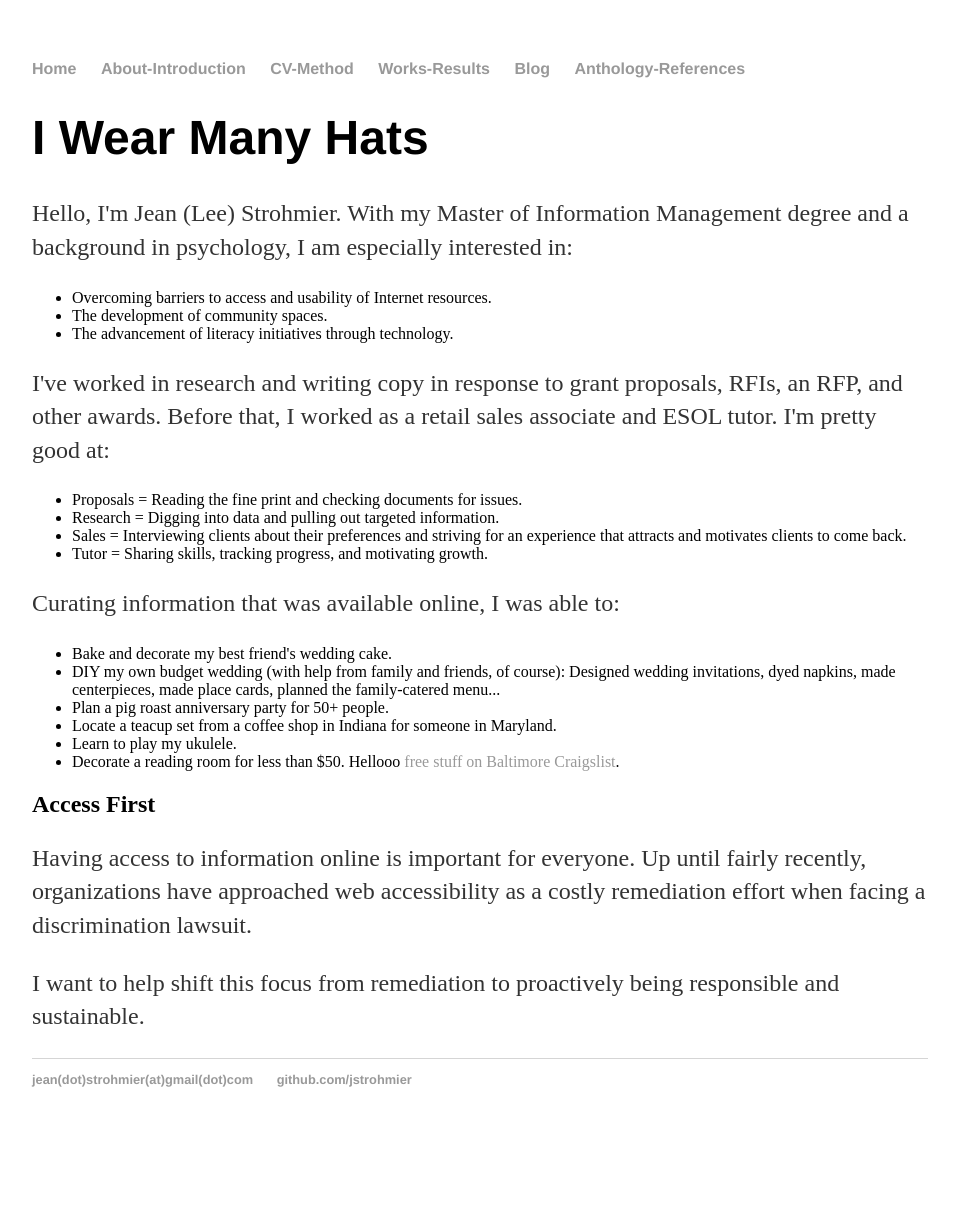
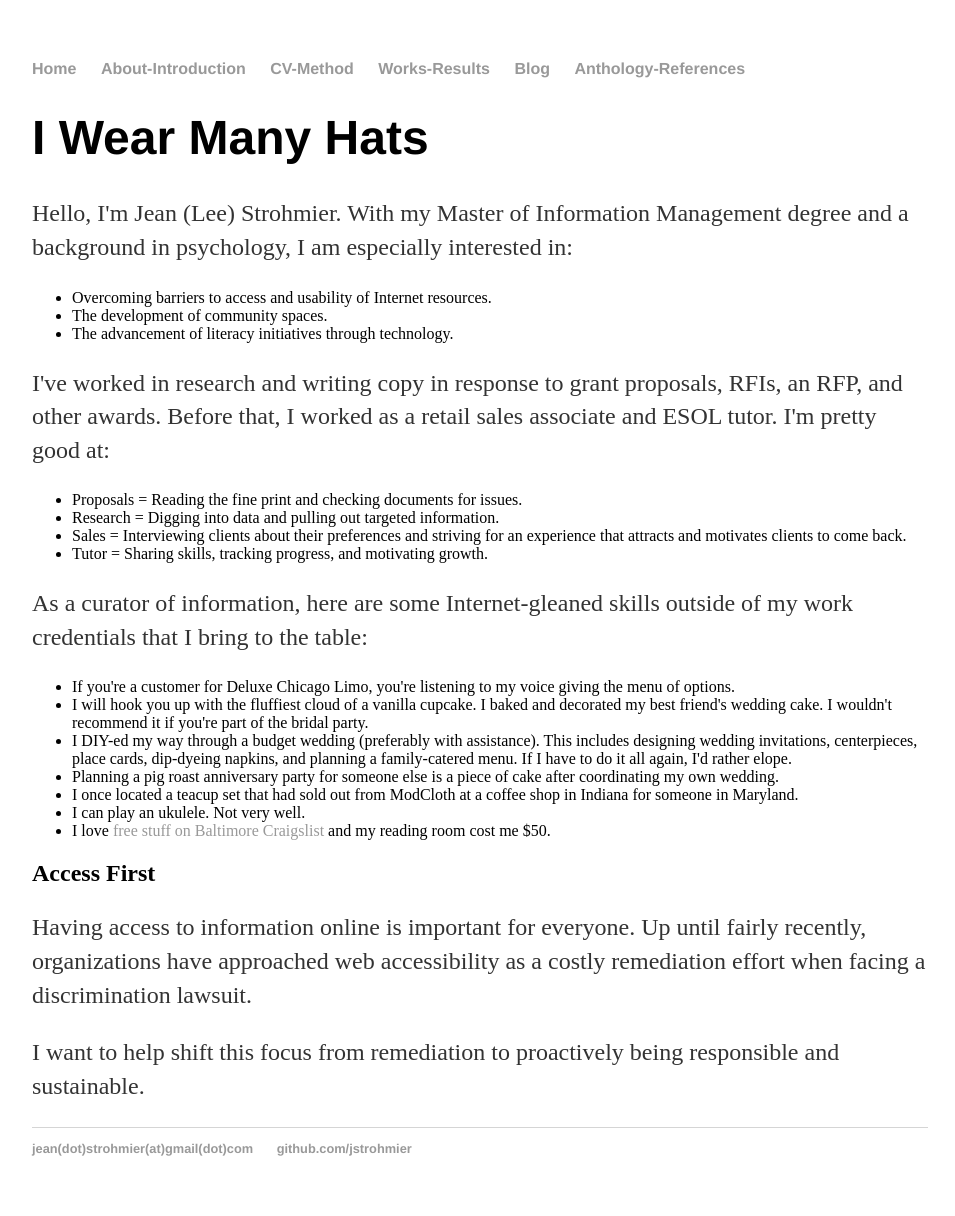
Before and after one commit to JStrohmier/jstrohmier.github.io, a Jekyll site: the page built from about/index.html, in a window 1280 px wide. Shown: the whole page, without its empty margins (160-1115 px from the left). Built offline with Jekyll 4.4.1, drawn with Linux system fonts in a browser that asks for light colours; before the commit the page ends 1147 px from its top, so only the background shows below that.

Commit message:
Update index.html

```diff
--- a/about/index.html
+++ b/about/index.html
@@ -18,14 +18,15 @@ title: Jean Strohmier | A little more about me.
 		<li>Sales = Interviewing clients about their preferences and striving for an experience that attracts and motivates clients to come back.</li>
 		<li>Tutor = Sharing skills, tracking progress, and motivating growth.</li>
 	</ul>
-	<p>Curating information that was available online, I was able to:</p>
+	<p>As a curator of information, here are some Internet-gleaned skills outside of my work credentials that I bring to the table:</p>
 	<ul>
-		<li>Bake and decorate my best friend's wedding cake.</li>
-		<li>DIY my own budget wedding (with help from family and friends, of course): Designed wedding invitations, dyed napkins, made centerpieces, made place cards, planned the family-catered menu...</li>
-		<li>Plan a pig roast anniversary party for 50+ people.</li>
-		<li>Locate a teacup set from a coffee shop in Indiana for someone in Maryland.</li>
-		<li>Learn to play my ukulele.</li>
-		<li>Decorate a reading room for less than $50. Hellooo <a href="https://baltimore.craigslist.org/search/zip">free stuff on Baltimore Craigslist</a>.</li>
+		<li>If you're a customer for Deluxe Chicago Limo, you're listening to my voice giving the menu of options.</li>
+		<li>I will hook you up with the fluffiest cloud of a vanilla cupcake. I baked and decorated my best friend's wedding cake. I wouldn't recommend it if you're part of the bridal party.</li>
+		<li>I DIY-ed my way through a budget wedding (preferably with assistance). This includes designing wedding invitations, centerpieces, place cards, dip-dyeing napkins, and planning a family-catered menu. If I have to do it all again, I'd rather elope.</li>
+		<li>Planning a pig roast anniversary party for someone else is a piece of cake after coordinating my own wedding.</li>
+		<li>I once located a teacup set that had sold out from ModCloth at a coffee shop in Indiana for someone in Maryland.</li>
+		<li>I can play an ukulele. Not very well.</li>
+		<li>I love <a href="https://baltimore.craigslist.org/search/zip">free stuff on Baltimore Craigslist</a> and my reading room cost me $50.</li>
 	</ul>
 	<h2>Access First</h2>
 	<p>Having access to information online is important for everyone. Up until fairly recently, organizations have approached web accessibility as a costly remediation effort when facing a discrimination lawsuit.</p>
```
